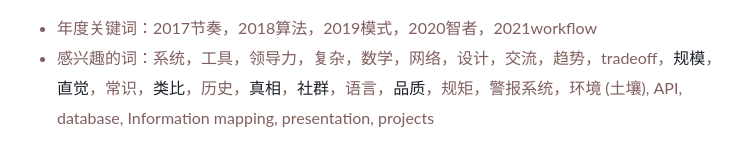
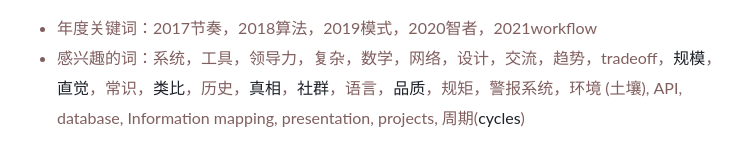
Before and after one commit to WillWang-X/willwang-x.github.io, a Jekyll site: the page built from _posts/blogs/2019-01-01-life-README.md, in a window 1280 px wide and 900 px high, scrolled down 4922 px. Shown: the part 707-873 px from the top of the window, without its empty margins (258-1000 px from the left). Built offline with Jekyll 4.4.1, drawn with Linux system fonts in a browser that asks for light colours.

Commit message:
Add key words - cycles

```diff
--- a/_posts/blogs/2019-01-01-life-README.md
+++ b/_posts/blogs/2019-01-01-life-README.md
@@ -179,4 +179,4 @@
 ### 注：
 
 - 年度关键词：2017节奏，2018算法，2019模式，2020智者，2021workflow
-- 感兴趣的词：系统，工具，领导力，复杂，数学，网络，设计，交流，趋势，tradeoff，[规模](https://book.douban.com/subject/30244461/)，[直觉](https://book.douban.com/subject/30340107/)，常识，[类比](https://book.douban.com/subject/30383926/)，历史，[真相](https://book.douban.com/subject/33387422/)，[社群](https://workflowy.com/s/public/rc0YTBuDYAcI3TA9)，语言，[品质](https://www.viacharacter.org/character-strengths)，规矩，警报系统，环境 (土壤), API, database, Information mapping, presentation, projects
+- 感兴趣的词：系统，工具，领导力，复杂，数学，网络，设计，交流，趋势，tradeoff，[规模](https://book.douban.com/subject/30244461/)，[直觉](https://book.douban.com/subject/30340107/)，常识，[类比](https://book.douban.com/subject/30383926/)，历史，[真相](https://book.douban.com/subject/33387422/)，[社群](https://workflowy.com/s/public/rc0YTBuDYAcI3TA9)，语言，[品质](https://www.viacharacter.org/character-strengths)，规矩，警报系统，环境 (土壤), API, database, Information mapping, presentation, projects, 周期([cycles](https://www.wikiwand.com/en/List_of_cycles))
```
Also changed, not shown: 1 other file.
